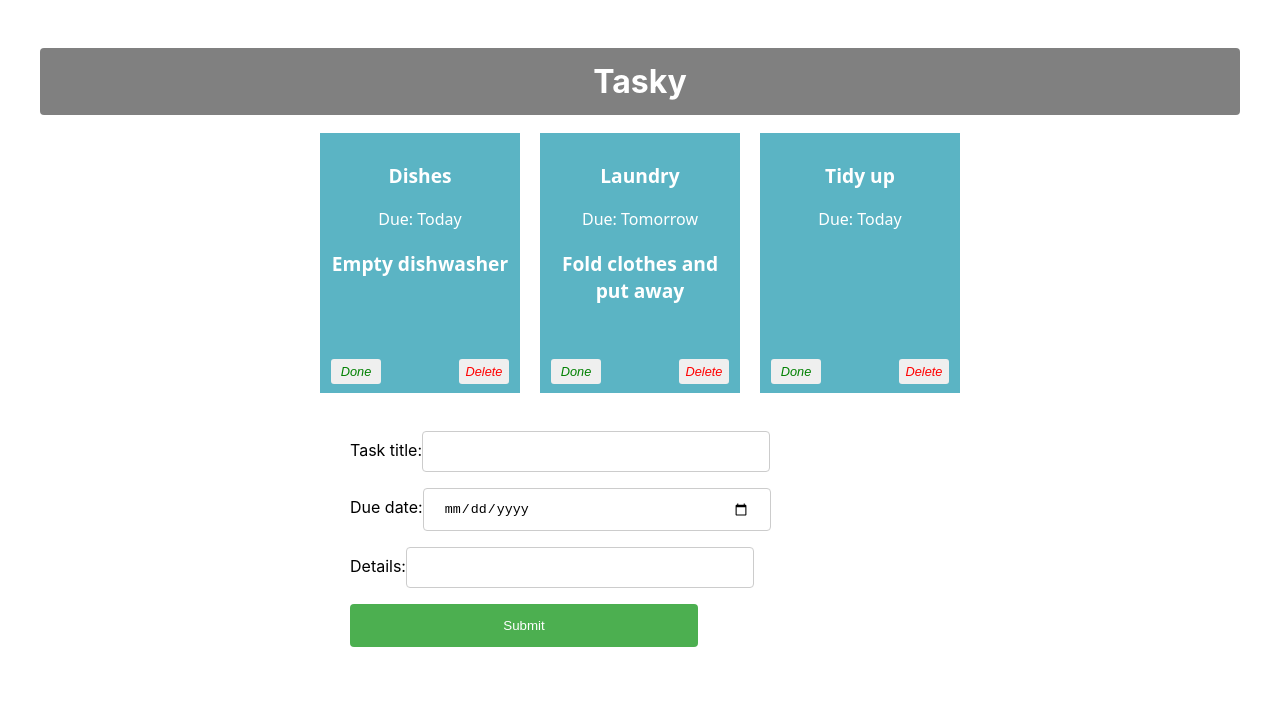
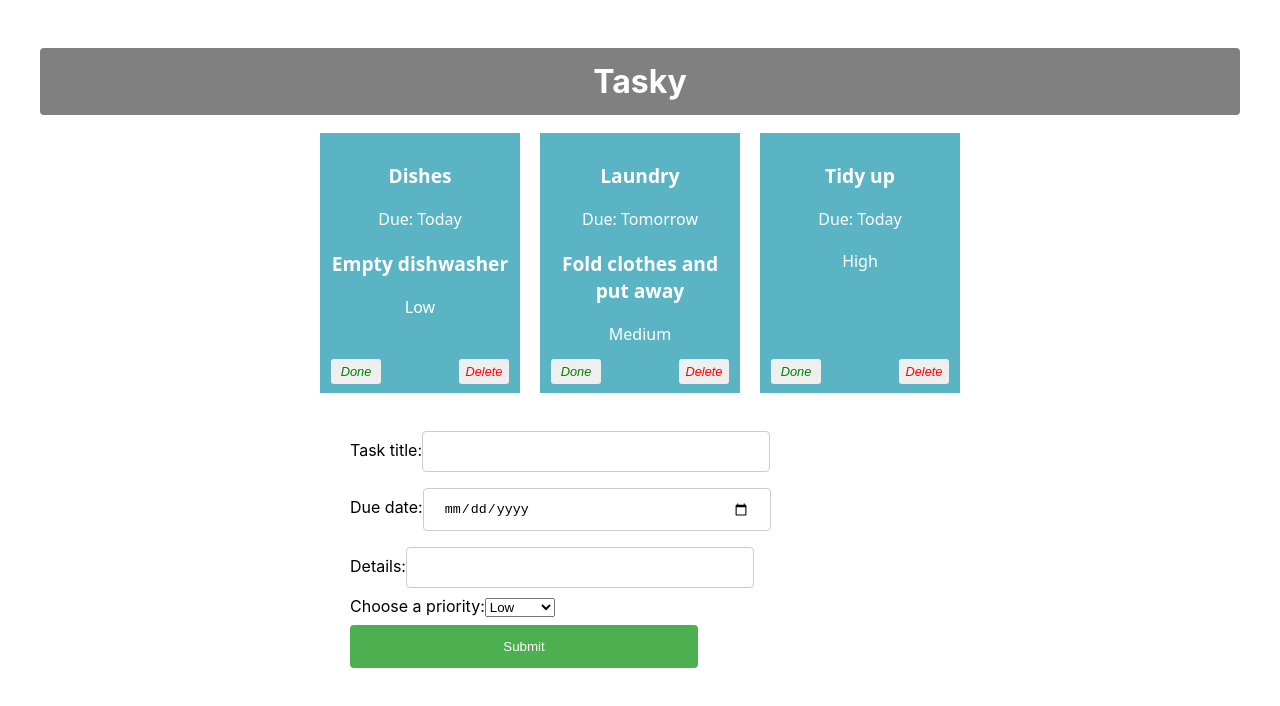
Before and after one commit to jordiGasco/react-basics-labs, a React (Create React App) app in the folder tasky/: page / in a window 1280 px wide. Shown: the top 706 px of the page. Built offline with nearby package versions, Linux system fonts and the light colour scheme.

Commit message:
Excercise one done

```diff
--- a/tasky/src/App.js
+++ b/tasky/src/App.js
@@ -8,16 +8,17 @@
 
   const [ taskState, setTaskState ] = useState({
     tasks: [
-      { id: 1, title:"Dishes", description: "Empty dishwasher", deadline: "Today", done: false },
-      { id: 2, title: "Laundry", description: "Fold clothes and put away", deadline: "Tomorrow", done: false },
-      { id: 3, title: "Tidy up", deadline: "Today", done: false}
+      { id: 1, title:"Dishes", description: "Empty dishwasher", deadline: "Today", priority:"Low", done: false },
+      { id: 2, title: "Laundry", description: "Fold clothes and put away", deadline: "Tomorrow",priority:"Medium", done: false },
+      { id: 3, title: "Tidy up", deadline: "Today",priority:"High", done: false}
     ]
   });
 
   const [ formState, setFormState ] = useState({
     title: "",
     description: "",
-    deadline: ""
+    deadline: "",
+    priority:""
   });
 
   const doneHandler = (taskIndex) => {
@@ -46,6 +47,9 @@
       case "deadline":
           form.deadline = event.target.value;
           break;
+          case "priority":
+            form.priority = event.target.value;
+            break;
       default:
           form = formState;
     }
@@ -75,6 +79,7 @@
         title={task.title}
         description={task.description}
         deadline={task.deadline}
+        priority={task.priority}
         key={task.id}
         done={task.done}
         markDone={() => doneHandler(index)}
--- a/tasky/src/components/Form.js
+++ b/tasky/src/components/Form.js
@@ -5,6 +5,7 @@
   return (
     <div>
        <form onSubmit={props.submit}>
+
         <label>
             Task title:
             <input type="text" name="title" required  onChange={(event) => props.change(event)} />
@@ -19,6 +20,16 @@
             Details:
             <input type="text" name="description" onChange={(event) => props.change(event)} />
         </label>
+        <br />
+        <label>Choose a priority:
+          <select name="priority" onChange={(event) => props.change(event)}>
+            <option value="Low">Low</option>
+            <option value="Medium">Medium</option>
+            <option value="High">High</option>
+          </select>
+        </label>
+        <br />
+
         <input type="submit" value="Submit" />
         </form>
     </div>
--- a/tasky/src/components/Task.js
+++ b/tasky/src/components/Task.js
@@ -8,6 +8,7 @@
             <p>Due: {props.deadline}</p>
             <p>{props.children}</p>
             <p className="description">{props.description}</p>
+            <p className="priority">{props.priority}</p>
             <button onClick={props.markDone} className='doneButton'>Done</button>
             <button className='deleteButton' onClick={props.deleteTask}>Delete</button>
         </div>
```
